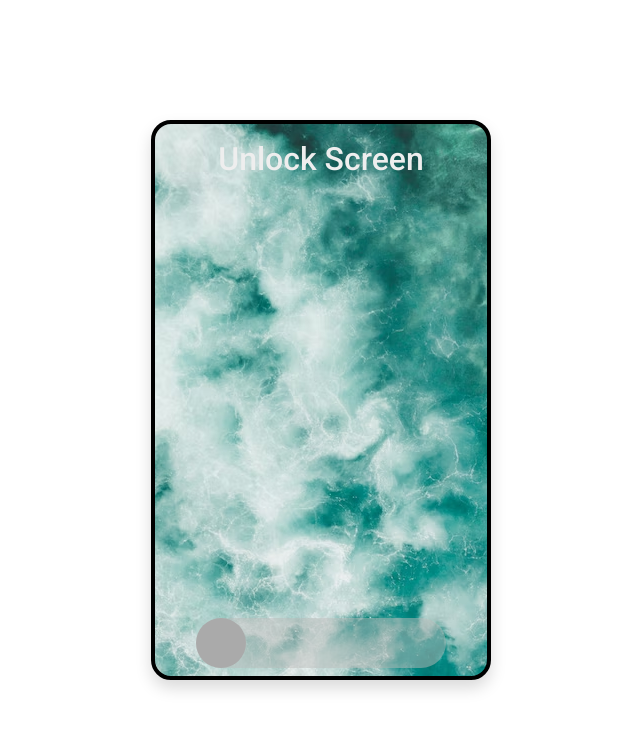
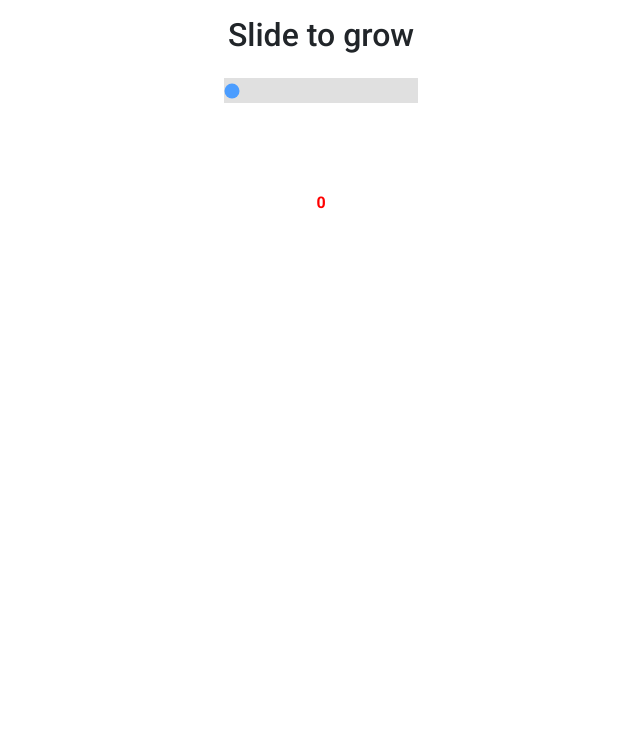
Before and after one commit to bra-nat/PushKnowledgeProjects, a React (Create React App) app: page / in a window 1280 px wide. Shown: the top 730 px of the page, without its empty margins (319-959 px from the left). Built offline with nearby package versions, Linux system fonts and the light colour scheme.

Commit message:
Built a slider App

```diff
--- a/src/App.js
+++ b/src/App.js
@@ -3,13 +3,16 @@
 import 'bootstrap/dist/css/bootstrap.css';
 import './App.css';
 // import TemperatureController from './projects/temperature-controller/temperaturecontroller.component';
-import LightAndDarkMode from './projects/light-and-dark-mode-app/light-and-dark-mode.component';
+// import LightAndDarkMode from './projects/light-and-dark-mode-app/light-and-dark-mode.component';
 // import LikePhotoApp from './projects/like photo app/like-photo.component';
 // import Testimonial from './projects/testimonial app/testimonial.component';
 // import RandommizeColor from './projects/randomize-color app/randomize-color.component';
 
 // import { ThemeProvider } from './context/theme-context/theme-context';
-import SlideToUnlock from './projects/slide-to-unlock/SlideToUnlock';
+// import SlideToUnlock from './projects/slide-to-unlock/SlideToUnlock';
+
+import SliderApp from './projects/slider-app/slider-app';
+
 
 function App() {
   return (
@@ -29,7 +32,9 @@ function App() {
       <LightAndDarkMode />
     </ThemeProvider> */}
 
-    <SlideToUnlock />
+    {/* <SlideToUnlock /> */}
+
+    <SliderApp />
 
     </div>
   );
--- a/src/projects/slider-app/Slider.component.jsx
+++ b/src/projects/slider-app/Slider.component.jsx
@@ -1,9 +1,31 @@
-import React from 'react'
 
-const Slider = () => {
+const SliderComponent = ({ slideValue, handleInputChange, bgColor, textColor }) => {
+const sliderStyle = {
+    appearance: "none",
+    width: "100%",
+    height: 25,
+    background: "lightgrey",
+    cursor: "pointer",
+    opacity: 0.7
+}
   return (
-    <div>Slider</div>
+    <div className="container d-flex flex-column w-100 align-items-center mt-4" style={{gap: 100}}>
+        <input style={sliderStyle} type="range" min={"0"} max={"100"} value={slideValue} onInput={handleInputChange}/>
+        <div style={{
+            background: !bgColor ? "grey" : bgColor,
+            color: !textColor ? "black" : textColor,
+            height: `${slideValue * 3}px`,
+            width: `${slideValue * 3}px`,
+            fontWeight: 600,
+            display: "flex",
+            justifyContent: "center",
+            alignItems: "center",
+            borderRadius: "50%"
+        }}>
+        <span>{slideValue}</span>
+        </div>
+    </div>
   )
 }
 
-export default Slider;
+export default SliderComponent;
--- /dev/null
+++ b/src/projects/slider-app/slider-app.jsx
@@ -0,0 +1,50 @@
+import SliderComponent from "./slider.component";
+import { useState } from "react";
+import Title from "../components/title/title.component";
+
+const SliderApp = () => {
+  const [sliderValue, setSliderValue] = useState(0);
+
+  const onHandleInputChange = (e) => {
+    console.log(e.target.value);
+
+    setSliderValue(e.target.value);
+  };
+
+  let bgColor;
+  let textColor;
+
+if(sliderValue < 25) {
+    bgColor= "red";
+    textColor= "red";
+}
+if(sliderValue < 25 && sliderValue <= 50) {
+    bgColor= "blue";
+}
+if(sliderValue > 51 && sliderValue <= 75) {
+    bgColor= "green";
+    textColor= "white";
+}
+if(sliderValue > 75 ) {
+    bgColor= "orange";
+    textColor= "white";
+}
+if(sliderValue === 100 ) {
+    bgColor= "red";
+    textColor= "white";
+}
+
+  return (
+    <div>
+      <Title text={"Slide to grow"} />
+      <SliderComponent
+        slideValue={sliderValue}
+        handleInputChange={onHandleInputChange}
+        bgColor={bgColor}
+        textColor={textColor}
+      />
+    </div>
+  );
+};
+
+export default SliderApp;
```
Also changed, not shown: src/projects/slider-app/Slider.styles.scss (deleted), src/projects/slider-app/slider-app.styles.scss (added).
